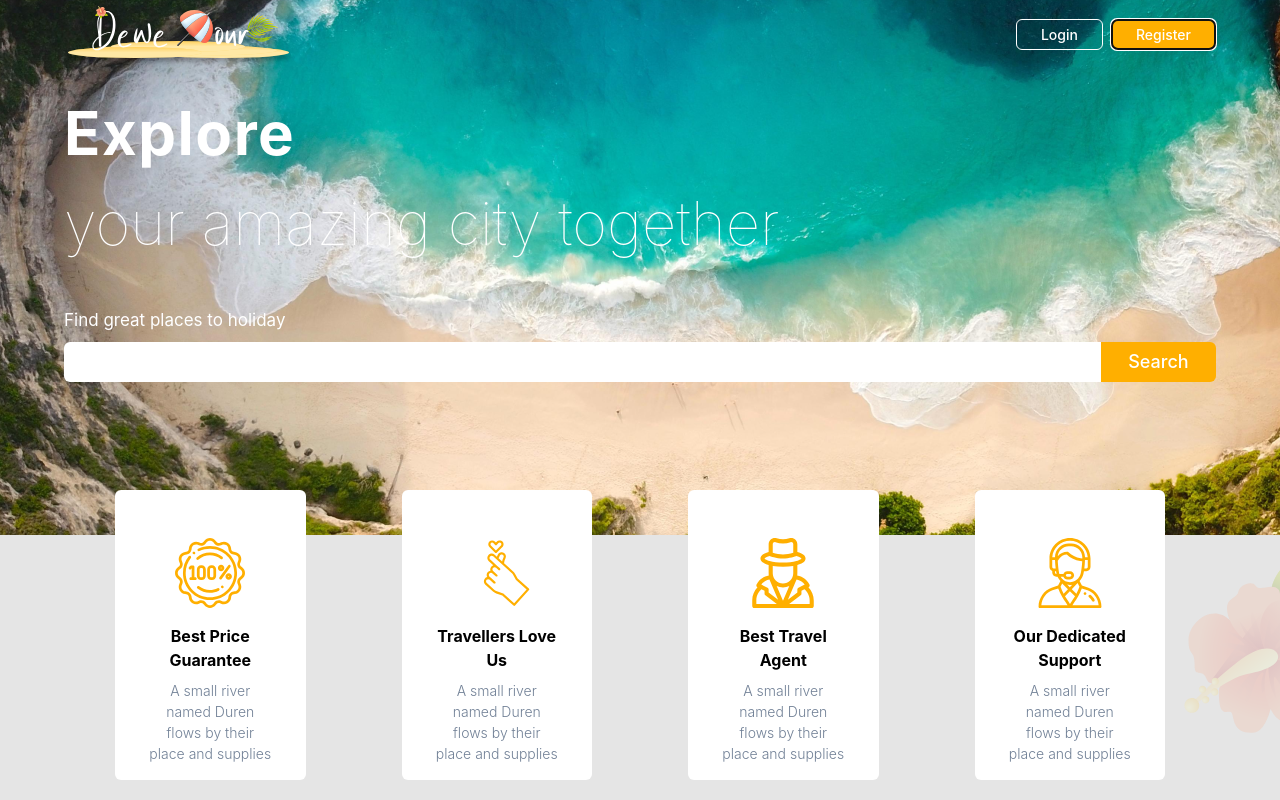
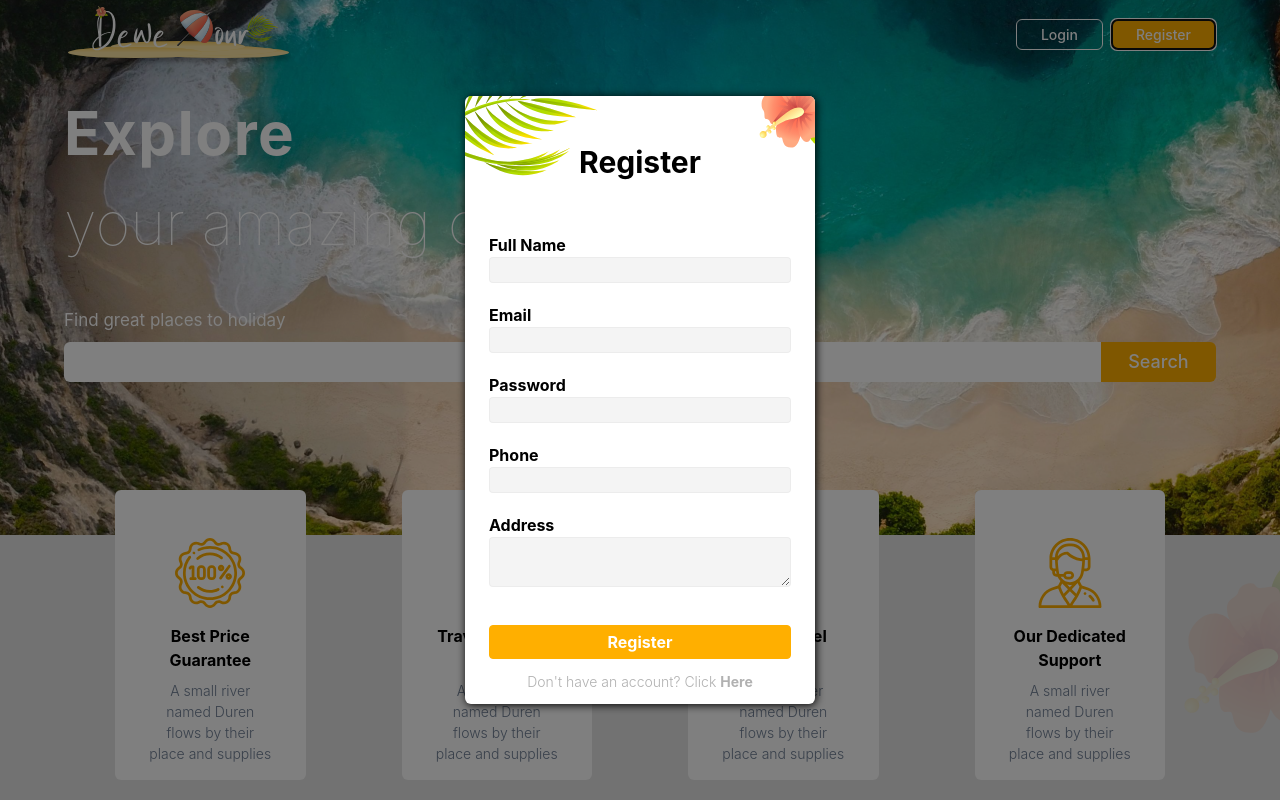
Before and after one commit to sabrinasm99/DW1792A1Z_dewe_tour, a React (Create React App) app: page / in a window 1280 px wide. Both pictures are taken after a click on the button "Register". Shown: the top 800 px of the page. Built offline with nearby package versions, Linux system fonts and the light colour scheme.

Commit message:
add register

```diff
--- a/src/components/HeaderHome.js
+++ b/src/components/HeaderHome.js
@@ -5,24 +5,65 @@ import palmmodal from "../image/palmmodal.svg";
 
 function HeaderHome() {
   const [showModalLogin, setShowModalLogin] = useState(false);
+  const [showModalRegister, setShowModalRegister] = useState(false);
   const [inputLogin, setInputLogin] = useState({
     email: "",
     password: "",
   });
+  const [inputRegister, setInputRegister] = useState({
+    fullname: "",
+    email: "",
+    password: "",
+    phone: "",
+    address: "",
+  });
+  const [warning, setWarning] = useState("");
   const handleChangeLogin = (event) => {
     setInputLogin({
       ...inputLogin,
-      [event.target.name]: event.target.value
-    })
-  }
+      [event.target.name]: event.target.value,
+    });
+  };
+  const handleChangeRegister = (event) => {
+    setInputRegister({
+      ...inputRegister,
+      [event.target.name]: event.target.value,
+    });
+  };
   const submitLogin = (event) => {
     event.preventDefault();
-    localStorage.setItem('email', inputLogin.email);
-    alert('Success Login');
+    localStorage.setItem("email", inputLogin.email);
+    alert("Success Login");
     setShowModalLogin(false);
-  }
+  };
+  const submitRegister = (event) => {
+    event.preventDefault();
+    if (!inputRegister.fullname) {
+      setWarning("Please fill out this field");
+    } else {
+      alert("Success Register");
+      setShowModalRegister(false);
+    }
+  };
   const closeModalLogin = () => {
     setShowModalLogin(false);
+    const newInputLogin = {
+      email: "",
+      password: "",
+    };
+    setInputLogin(newInputLogin);
+  };
+  const closeModalRegister = () => {
+    setShowModalRegister(false);
+    const newInputRegister = {
+      fullname: "",
+      email: "",
+      password: "",
+      phone: "",
+      address: "",
+    };
+    setInputRegister(newInputRegister);
+    setWarning("");
   };
 
   let modalLogin = null;
@@ -38,7 +79,7 @@ function HeaderHome() {
             left: "50%",
             top: "50%",
             width: "350px",
-            boxShadow: "1px 1px 8px black"
+            boxShadow: "1px 1px 8px black",
           }}
           className="rounded-md py-3 px-6"
         >
@@ -109,6 +150,140 @@ function HeaderHome() {
         />
       </React.Fragment>
     );
+
+  let modalRegister = null;
+  if (showModalRegister)
+    modalRegister = (
+      <React.Fragment>
+        <div
+          style={{
+            position: "fixed",
+            zIndex: 200,
+            transform: "translate(-50%,-50%)",
+            backgroundColor: "white",
+            left: "50%",
+            top: "50%",
+            width: "350px",
+            boxShadow: "1px 1px 8px black",
+          }}
+          className="rounded-md py-3 px-6"
+        >
+          <h1 className="text-black text-3xl font-bold mt-8">Register</h1>
+          <div className="mt-12">
+            <label className="text-black block text-left font-bold">
+              Full Name
+            </label>
+            <input
+              className="text-gray-800 w-full border pl-1 focus:outline-none rounded"
+              style={{
+                backgroundColor: "rgba(210, 210, 210, 0.25)",
+                borderColor: "rgba(210, 210, 210, 0.25)",
+              }}
+              type="text"
+              name="fullname"
+              value={inputRegister.fullname}
+              onChange={handleChangeRegister}
+            />
+            <h3 className="text-red-600 text-left text-sm">{warning}</h3>
+          </div>
+          <div className="mt-5">
+            <label className="text-black block text-left font-bold">
+              Email
+            </label>
+            <input
+              className="text-gray-800 w-full border pl-1 focus:outline-none rounded"
+              style={{
+                backgroundColor: "rgba(210, 210, 210, 0.25)",
+                borderColor: "rgba(210, 210, 210, 0.25)",
+              }}
+              type="email"
+              name="email"
+              value={inputRegister.email}
+              onChange={handleChangeRegister}
+            />
+          </div>
+          <div className="mt-5">
+            <label className="text-black block text-left font-bold">
+              Password
+            </label>
+            <input
+              className="text-gray-800 w-full border pl-1 focus:outline-none rounded"
+              style={{
+                backgroundColor: "rgba(210, 210, 210, 0.25)",
+                borderColor: "rgba(210, 210, 210, 0.25)",
+              }}
+              type="password"
+              name="password"
+              value={inputRegister.password}
+              onChange={handleChangeRegister}
+            />
+          </div>
+          <div className="mt-5">
+            <label className="text-black block text-left font-bold">
+              Phone
+            </label>
+            <input
+              className="text-gray-800 w-full border pl-1 focus:outline-none rounded"
+              style={{
+                backgroundColor: "rgba(210, 210, 210, 0.25)",
+                borderColor: "rgba(210, 210, 210, 0.25)",
+              }}
+              type="number"
+              name="phone"
+              value={inputRegister.phone}
+              onChange={handleChangeRegister}
+            />
+          </div>
+          <div className="mt-5">
+            <label className="text-black block text-left font-bold">
+              Address
+            </label>
+            <textarea
+              className="text-gray-800 w-full border pl-1 focus:outline-none rounded"
+              style={{
+                backgroundColor: "rgba(210, 210, 210, 0.25)",
+                borderColor: "rgba(210, 210, 210, 0.25)",
+              }}
+              name="address"
+              value={inputRegister.address}
+              onChange={handleChangeRegister}
+            />
+          </div>
+          <div className="mt-8">
+            <button
+              onClick={submitRegister}
+              className="w-full p-1 px-3 bg-purple-800 text-white focus:outline-none border rounded font-bold"
+              style={{ backgroundColor: "#FFAF00", borderColor: "#FFAF00" }}
+            >
+              Register
+            </button>
+          </div>
+          <h3 className="text-sm mt-3 font-light" style={{ color: "#B1B1B1" }}>
+            Don't have an account? Click{" "}
+            <h3 className="font-bold inline">Here</h3>
+          </h3>
+          <div className="absolute" style={{ top: 0, left: 0 }}>
+            <img src={palmmodal} />
+          </div>
+          <div className="absolute" style={{ top: 0, right: 0 }}>
+            <img src={hibiscusmodal} className="rounded-md" />
+          </div>
+        </div>
+        <div
+          onClick={closeModalRegister}
+          style={{
+            position: "fixed",
+            zIndex: 199,
+            top: 0,
+            left: 0,
+            height: "100%",
+            width: "100%",
+            backgroundColor: "rgba(0,0,0,0.5)",
+          }}
+        />
+      </React.Fragment>
+    );
+
   return (
     <React.Fragment>
       <div
@@ -131,6 +306,7 @@ function HeaderHome() {
             </div>
             <div className="flex items-center">
               <button
+                onClick={() => setShowModalRegister(true)}
                 className="py-1 px-6 font-medium border text-sm rounded-md"
                 style={{ backgroundColor: "#FFAF00", borderColor: "#FFAF00" }}
               >
@@ -170,6 +346,7 @@ function HeaderHome() {
         </div>
       </div>
       {modalLogin}
+      {modalRegister}
     </React.Fragment>
   );
 }
```
